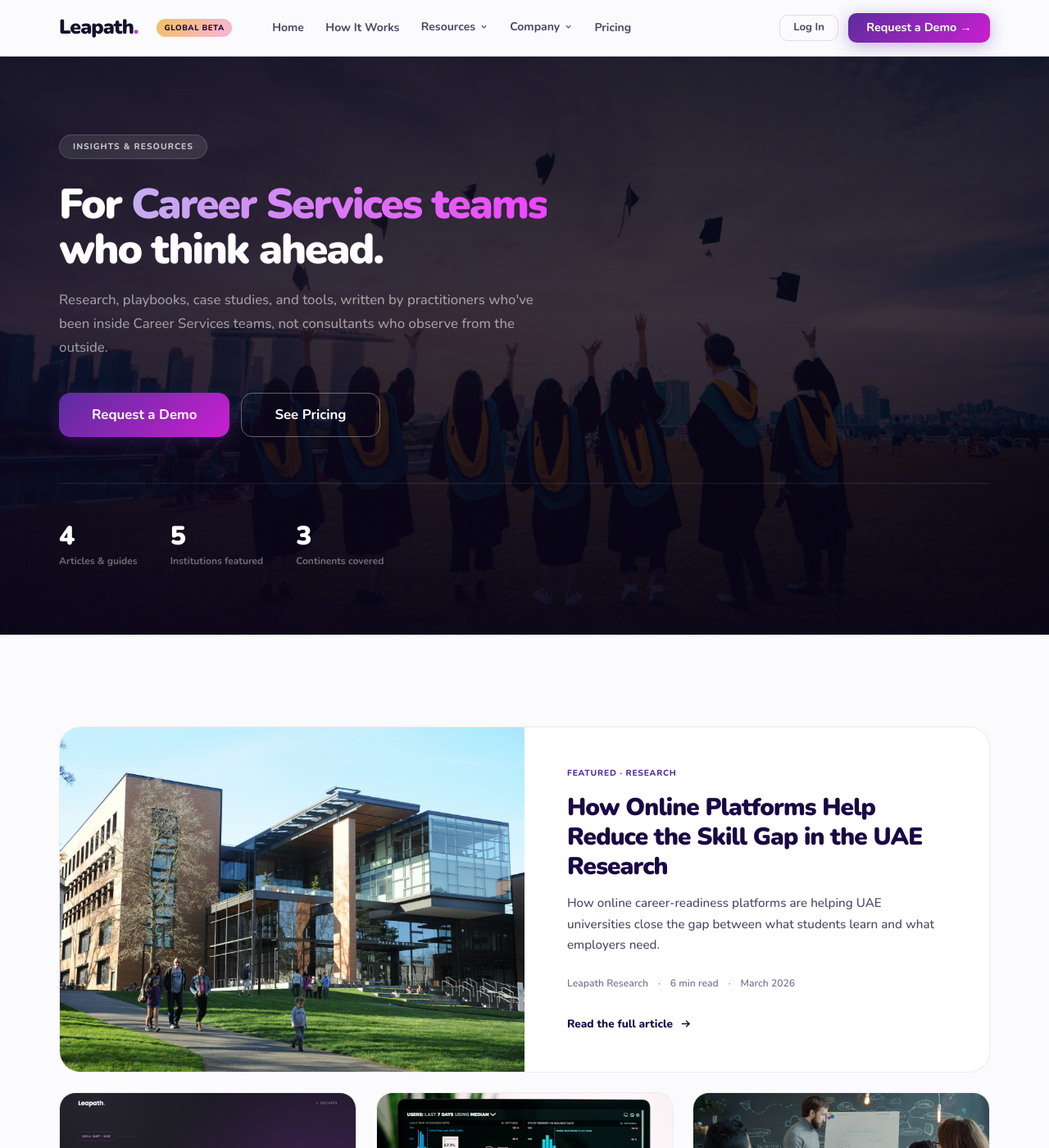
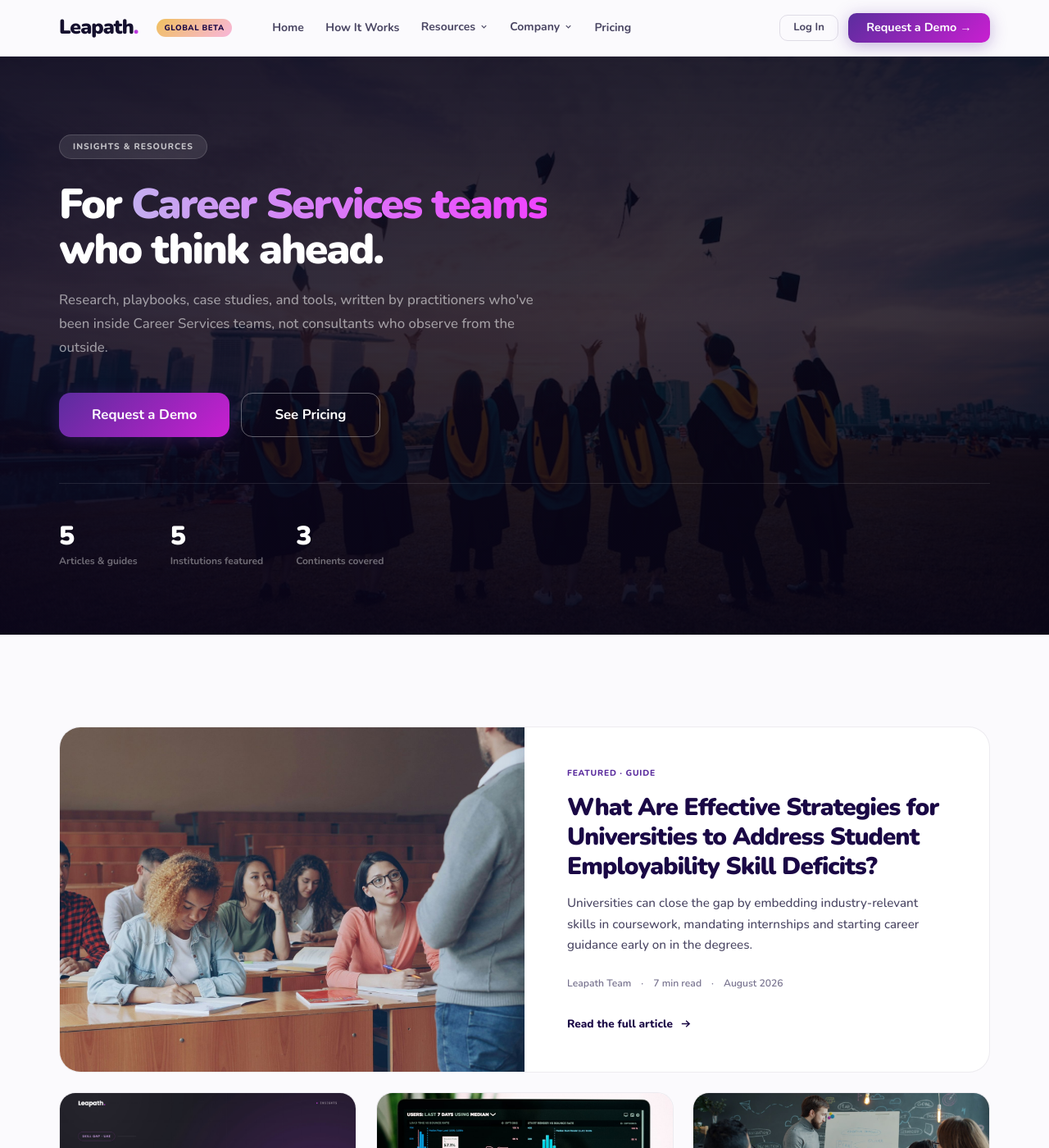
Before and after one commit to Leapath/leapath-website, a Jekyll site: the page built from blog.md, in a window 1280 px wide and 1400 px high. Shown: the whole window at 82% size. Built offline with Jekyll 4.4.1, drawn with Linux system fonts in a browser that asks for light colours; part of the change alters nothing that is shown.

Commit message:
Publish new blog post on university employability strategies
Adds the four-strategy guide (curriculum, experiential learning,
career guidance, industry partnerships) and features it on /blog/,
replacing the older UAE platforms post in that slot.

```diff
--- /dev/null
+++ b/_data/_v2_blog/university-strategies-employability-skill-gap.md
@@ -0,0 +1,147 @@
+---
+layout: v2/post
+og_type: article
+permalink: /blog/university-strategies-employability-skill-gap/
+title: "What Are Effective Strategies for Universities to Address Student Employability Skill Deficits? — Leapath"
+description: "Universities can close the gap by embedding industry-relevant skills in coursework, mandating internships and starting career guidance early on in the degrees."
+og_image: "/assets/v2/images/blogs/university-strategies-employability-skill-gap/hero.jpg"
+category: guide
+eyebrow: "Guide"
+h1: "What are effective strategies for universities to address student employability skill deficits?"
+sub: "The most effective strategy is simple: close skill deficits while there is still time to act, during the degree itself. Here are four strategies to get there."
+author: "Leapath Team"
+author_role: "Leapath Team"
+read_time: "7 min read"
+date: 2026-08-17
+featured: true
+blog_img_class: bc__img--5
+blog_img_icon: ic-grad-cap
+mono: "LP"
+toc:
+  - {anchor: introduction, label: "Why the gap isn't inevitable"}
+  - {anchor: curriculum, label: "1. Curriculum & skill integration"}
+  - {anchor: experiential, label: "2. Experiential learning"}
+  - {anchor: guidance, label: "3. Proactive career guidance"}
+  - {anchor: partnerships, label: "4. Industry partnerships"}
+  - {anchor: conclusion, label: "What this means for your team"}
+related:
+  - {url: /blog/how-can-online-platforms-help-reduce-skill-gap-uae/, icon: ic-globe, title: "How online platforms help reduce the skill gap among students in the UAE", meta: "9 min read"}
+  - {url: /blog/india-placement-readiness-report-2026/, icon: ic-bar-chart, title: "The India Placement Readiness Report 2026", meta: "12 min read"}
+  - {url: /case-studies/psg-tech-case-study/, icon: ic-trophy, title: "How PSG Tech improved placement rate by 34%", meta: "6 min read"}
+cta:
+  bg_img: /assets/v2/images/roles/career-services.jpg
+  eyebrow: "Ready when you are"
+  title: 'See your own <em>readiness numbers.</em>'
+  sub: "Book a free consultation and we'll show you what Leapath surfaces for a cohort your size."
+  btn_text: "Request Demo →"
+  btn_href: /contact/
+  meta: "No commitment required · Response within 1 business day"
+related_grid_eyebrow: "Keep reading"
+related_grid_heading: "Related insights"
+related_grid:
+  - {url: /blog/how-can-online-platforms-help-reduce-skill-gap-uae/, img: /assets/v2/images/blogs/how-can-online-platforms-help-reduce-skill-gap-uae/hero.jpg, tag: "Guide", title: "How online platforms help reduce the skill gap among students in the UAE", meta: "9 min read"}
+  - {url: /blog/india-placement-readiness-report-2026/, img: /assets/v2/images/blogs/india-placement-readiness-report-2026/research-report.jpg, tag: "Research", title: "The India Placement Readiness Report 2026", meta: "12 min read"}
+  - {url: /case-studies/psg-tech-case-study/, img: /assets/v2/images/case-studies/psg-tech-case-study/psg-tech.jpg, tag: "Case Study", title: "How PSG Tech improved placement rate by 34% in a single season", meta: "6 min read"}
+---
+Only 30% of 2025 graduates land jobs in their dream fields, and the reason is rarely effort. It's what's being taught, when it's taught, and whether a student ever gets to prove they can do it before an employer has to take their word for it. Universities that close the gap fastest don't wait for final year to start — they build readiness into the degree itself, across four areas: curriculum, experiential learning, career guidance, and industry partnerships.
+
+<div class="bp__stats">
+  <div><div class="bp__stat-n">30%</div><div class="bp__stat-l">of 2025 graduates land jobs in their dream fields</div></div>
+  <div><div class="bp__stat-n">25%</div><div class="bp__stat-l">of graduates for whom a personal referral is the decisive hiring factor</div></div>
+  <div><div class="bp__stat-n">4</div><div class="bp__stat-l">strategy areas that close the gap before graduation, not after</div></div>
+</div>
+
+## Why the employability gap isn't inevitable
+{: #introduction}
+
+Universities that address employability skill deficits early produce graduates who are ready for the job market, not just qualified for it. The strategies that work span four areas: embedding soft and technical skills directly into the curriculum rather than treating them as optional extras; building experiential learning through internships, capstone projects, and virtual simulations that give students proof of ability, not just knowledge; strengthening career services with early guidance, alumni networks, mock interviews, and resume tools that prepare students before rejection does; and forming industry partnerships that shape programmes from the inside, so the skills being taught match the skills employers are actually hiring for.
+
+> The gap between education and employment is not inevitable. It is a visibility problem, and it is fixable.
+
+| Strategy | Focus | Tools to know |
+|---|---|---|
+| 1. Curriculum & skill integration | Embed industry-relevant skills into coursework, updated on a cycle | Steppingblocks, Lightcast, Leapath |
+| 2. Experiential learning | Mandatory internships, capstones with real companies, virtual simulations | Forage, Parker Dewey |
+| 3. Proactive career guidance | Start guidance in year one, not the final semester | VMock, PeopleGrove, Leapath |
+| 4. Industry partnerships | Structured, ongoing employer collaboration, not one-off job fairs | 12twenty, Leapath |
+
+## 1. Curriculum and skill integration
+{: #curriculum}
+
+The fastest way to close the skill gap is to stop treating skills as an add-on and start building them into the curriculum itself. Only 30% of 2025 graduates find jobs in their dream fields. The gap is not about effort. It is about what is being taught and how. Universities focus on soft skills. Employers want practical, job-specific ones. Until both are built into the curriculum itself, graduates will keep leaving underprepared.
+
+Here is what universities can do to fix that:
+
+- Embed the skills employers actually look for into core coursework, not an optional module.
+- Update this coursework regularly. Students should not be learning tools employers stopped using years ago.
+- Offer micro-credentials in specific tools like project management software or data platforms. Students graduate with verified proof of a skill, not just a grade.
+
+![Five steps to embed employability skills into the curriculum: embed soft skills, update coursework, offer micro-credentials, utilize career data, identify skill gaps](/assets/v2/images/blogs/university-strategies-employability-skill-gap/curriculum-skill-integration.png){:loading="lazy"}
+
+Knowing what to update is just as important as updating it. Two tools help universities make that call with real data rather than assumption:
+
+- Use [Steppingblocks](https://www.steppingblocks.com/){:target="_blank" rel="noopener"}, an online career data platform, to see where graduates actually end up and which skills got them there. That data tells universities what to teach, not what looked relevant five years ago.
+- Use [Lightcast](https://lightcast.io/){:target="_blank" rel="noopener"} to track which skills employers are actively hiring for. Update programmes before they fall behind, not after graduates stop getting hired.
+
+Even with the right data, implementing it through multiple online tools and softwares takes time. [Leapath](/contact/), an AI SaaS platform, brings it all together in one place, showing universities exactly which skills their students are missing against real job requirements. Universities get one clear dashboard instead of scattered reports and spreadsheets, making it easier to act on decisions quickly. If you want to see what this would look like for your own students, Leapath offers a [free consultation](/contact/).
+
+## 2. Experiential learning programs
+{: #experiential}
+
+Real skills are built through real experience, not just by embedding them in the coursework. The classroom builds the foundation. The workplace puts it into practice. Universities that build structured, practical experience into their programmes produce graduates who are ready, not just qualified.
+
+Here is how universities can build real experience into the degree:
+
+- Make internships mandatory for graduation credit. Students who complete structured internships enter the job market with proof of experience, not just a transcript.
+- Run capstone projects with real companies. Give final-year students a live business challenge to solve. The student gets a portfolio piece. The company gets a fresh perspective.
+
+When internships and companies aren't within reach, the following platforms step in.
+
+- Forage, an online platform for students who cannot access in-person placements, offers free virtual job simulations designed by real employers. Students get real project experience without geographic barriers.
+- Parker Dewey, an online platform for short-term paid professional experience, lets students complete micro-internships that fit around a university schedule. They gain real work exposure before graduation.
+
+![Four ways to build real experience into degrees: mandatory internships, capstone projects, job simulations via Forage, micro-internships via Parker Dewey](/assets/v2/images/blogs/university-strategies-employability-skill-gap/experiential-learning-programs.png){:loading="lazy"}
+
+Together, these approaches mean no student has to graduate without ever testing their skills in the real world.
+
+## 3. Proactive career guidance
+{: #guidance}
+
+Most career services teams are reactive. The most effective ones are not. The students who get hired fastest are rarely the ones who waited until final year to start. The networks a student builds during university shape their outcomes more than most universities acknowledge, and personal referrals are the most decisive factor in securing employment for 25% of graduates. Starting that process from year one, not the final semester, makes the difference.
+
+Building that head start at scale is where the right platforms come in:
+
+- PeopleGrove connects students with working graduates. It matches students with alumni for career conversations, informational interviews, and ongoing guidance — the kind of network that leads to referrals.
+- VMock gives students instant, scored feedback on their resume before they submit a single application. Students see exactly what is holding them back without waiting for a human advisor.
+- Leapath gives career services teams a live dashboard showing exactly where every student stands, so advisors see who needs help before a rejection does. That same insight works for other stakeholders as well. Students get a public profile that turns their skills, certifications, and live projects into something recruiters and alumni can actually see, not just a line on a resume.
+
+![Four steps of proactive career guidance: start planning early, connect with alumni, get resume feedback, monitor readiness](/assets/v2/images/blogs/university-strategies-employability-skill-gap/proactive-career-guidance.png){:loading="lazy"}
+
+Career services teams are not short on expertise. They are short on time, and these tools give that back.
+
+## 4. Industry partnerships
+{: #partnerships}
+
+The universities closing the gap fastest are not doing it alone. University-industry collaboration is one of the most effective ways to close the employability gap. When industry shapes programmes from the inside, the alignment is built in. When it does not, universities are always playing catch-up.
+
+Here is how universities can build industry partnerships that actually work:
+
+- Invite industry leaders to review and shape degree programmes regularly.
+- Host regular job fairs and campus recruitment drives throughout the degree. Employers get early access to talent. Students stay connected to the job market before graduation.
+- Build labs equipped with current tools. Students get hands-on experience with the exact platforms they will use in the workplace.
+
+Running this many partnerships at once is where things usually fall apart, and that is where the right platforms come in:
+
+- 12twenty manages employer relationships and recruitment in one place. It centralises job postings, student appointments, employer engagement, and outcome reporting.
+- Leapath connects employers directly to pre-assessed student shortlists. Hiring decisions are based on verified skill data, not unverified applications.
+
+![Bridging the employability gap: mismatch between skills and employer needs versus employability alignment where skills match employer requirements](/assets/v2/images/blogs/university-strategies-employability-skill-gap/industry-partnerships.png){:loading="lazy"}
+
+Partnerships work when they run on structure, not goodwill. These tools are what make that structure possible.
+
+## What this means for your Career Services team
+{: #conclusion}
+
+The strategies that will make the biggest difference are the ones that start earliest. Curriculum updates and industry partnerships take time to design and implement. But proactive career guidance and experiential learning can begin immediately, with the right tools already available. VMock gives students instant resume feedback from day one. PeopleGrove builds the alumni networks that lead to referrals. Forage and Parker Dewey give students real work experience without waiting for a formal internship programme to be built. Leapath ties it all together, giving career services teams a live view of every student's readiness so they can act on the right information at the right time, not after a rejection has already done the damage.
+
+> The universities that close the employability gap fastest will not be the ones with the most resources. They will be the ones that start earliest, use data to guide every decision, and treat career readiness as something that is built throughout the degree, not handed to students at the end of it.
--- a/blog.md
+++ b/blog.md
@@ -7,16 +7,16 @@ canonical: "https://www.leapath.tech/blog/"
 extra_css: /css/v2/blog.css
 ---
 
-{% assign featured = site.v2_blog | where: "permalink", "/blog/uae-skill-gap-online-platforms/" | first %}
+{% assign featured = site.v2_blog | where: "permalink", "/blog/university-strategies-employability-skill-gap/" | first %}
 
-{% include v2/sections/page-hero.html tone="photo" style="background-image:url('/assets/v2/images/insights/case-study.jpg')" eyebrow="Insights &amp; resources" title='For <em>Career Services teams</em> who think ahead.' sub="Research, playbooks, case studies, and tools, written by practitioners who've been inside Career Services teams, not consultants who observe from the outside." btn1_text="Request a Demo" btn1_href="/contact/" btn2_text="See Pricing" btn2_href="/pricing/" stat1_n="4" stat1_l="Articles &amp; guides" stat2_n="5" stat2_l="Institutions featured" stat3_n="3" stat3_l="Continents covered" %}
+{% include v2/sections/page-hero.html tone="photo" style="background-image:url('/assets/v2/images/insights/case-study.jpg')" eyebrow="Insights &amp; resources" title='For <em>Career Services teams</em> who think ahead.' sub="Research, playbooks, case studies, and tools, written by practitioners who've been inside Career Services teams, not consultants who observe from the outside." btn1_text="Request a Demo" btn1_href="/contact/" btn2_text="See Pricing" btn2_href="/pricing/" stat1_n="5" stat1_l="Articles &amp; guides" stat2_n="5" stat2_l="Institutions featured" stat3_n="3" stat3_l="Continents covered" %}
 
 <section class="ip-section">
   <div class="container">
     <a href="{{ featured.url }}" class="bfeat">
-      <img class="bfeat__img" src="/assets/v2/images/hero-bg.jpg" alt="University campus building in the UAE">
+      <img class="bfeat__img" src="/assets/v2/images/blogs/university-strategies-employability-skill-gap/hero.jpg" alt="University lecture hall with students, representing curriculum and employability strategy">
       <div class="bfeat__body">
-        <span class="bfeat__tag">Featured · Research</span>
+        <span class="bfeat__tag">Featured · Guide</span>
         <div class="bfeat__t">{{ featured.title | remove: " — Leapath" }}</div>
         <p class="bfeat__d">{{ featured.description }}</p>
         <div class="bfeat__meta"><span>{{ featured.author }}</span><span>·</span><span>{{ featured.read_time }}</span><span>·</span><span>{{ featured.date | date: "%B %Y" }}</span></div>
```
Also changed, not shown: assets/v2/images/blogs/university-strategies-employability-skill-gap/curriculum-skill-integration.png (added), assets/v2/images/blogs/university-strategies-employability-skill-gap/experiential-learning-programs.png (added), assets/v2/images/blogs/university-strategies-employability-skill-gap/hero.jpg (added), assets/v2/images/blogs/university-strategies-employability-skill-gap/industry-partnerships.png (added), assets/v2/images/blogs/university-strategies-employability-skill-gap/proactive-career-guidance.png (added).
